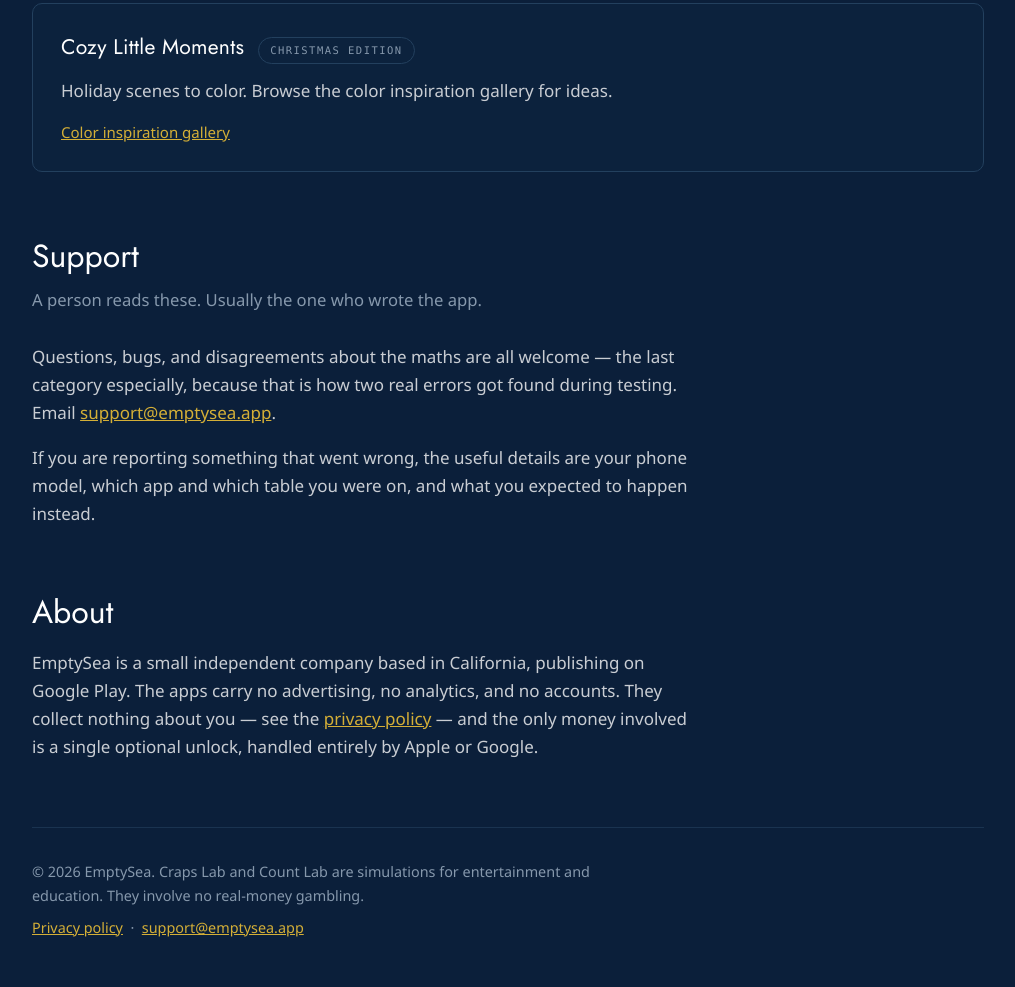
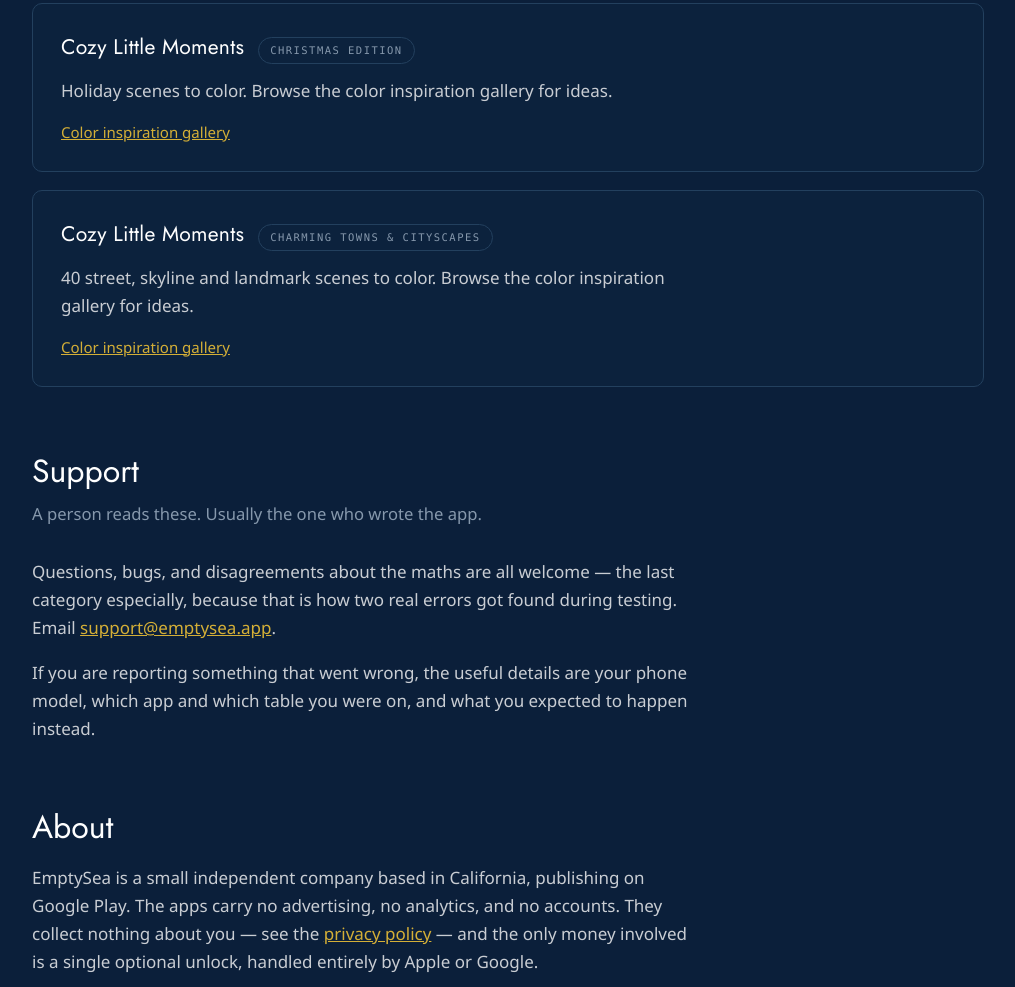
Before and after one commit to mtc8/emptysea-site, a plain HTML site: page index.html in a window 1280 px wide. Shown: the part 2575-3562 px from the top of the page, without its empty margins (132-1147 px from the left). Drawn offline with Linux system fonts and the light colour scheme.

Commit message:
Add Book 3 (Charming Towns & Cityscapes) to Coloring Books section
Co-Authored-By: Claude Sonnet 5.5 <noreply@anthropic.com>
Claude-Session: https://claude.ai/code/session_0128YLuqhdU5Qbw7AQJ4Jkj2

```diff
--- a/index.html
+++ b/index.html
@@ -173,6 +173,17 @@
         </div>
       </div>
 
+      <div class="app">
+        <div class="head">
+          <h3>Cozy Little Moments</h3>
+          <span class="status">Charming Towns &amp; Cityscapes</span>
+        </div>
+        <p>40 street, skyline and landmark scenes to color. Browse the color inspiration gallery for ideas.</p>
+        <div class="links">
+          <a href="/cozy-little-moments/charming-towns-cityscapes/">Color inspiration gallery</a>
+        </div>
+      </div>
+
     </div>
   </section>
 
```
